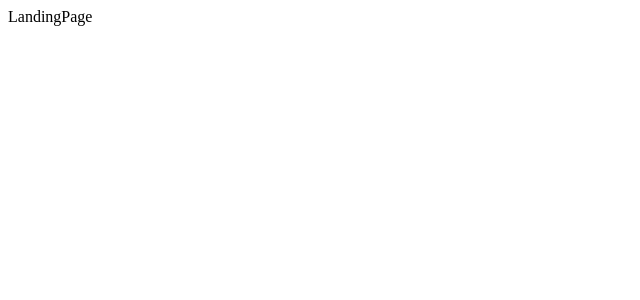
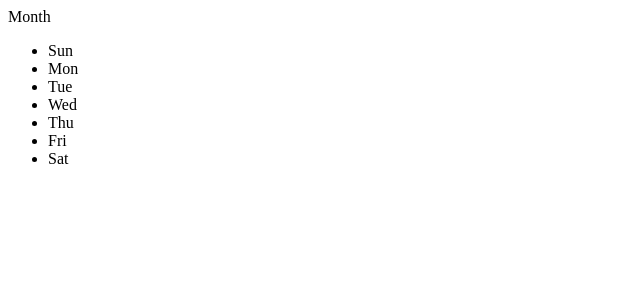
Before and after one commit to angelbenoit/React-Calendar, a React (Create React App) app: page / in a window 1280 px wide. Shown: the top 300 px of the page, without its empty margins (0-640 px from the left). Built offline with nearby package versions, Linux system fonts and the light colour scheme.

Commit message:
start calendar logic

```diff
--- a/src/App.js
+++ b/src/App.js
@@ -1,5 +1,5 @@
 import React, { Component } from 'react';
-import LandingPage from './components/LandingPage';
+import Calendar from './components/Calendar';
 import {BrowserRouter,Route} from 'react-router-dom';
 import { connect } from 'react-redux';
 //import * as actions from './actions';
@@ -10,7 +10,7 @@ class App extends Component {
       <div className="App">
         <BrowserRouter>
           <div>
-              <Route exact path='/' component={LandingPage} />
+              <Route exact path='/' component={Calendar} />
           </div>
         </BrowserRouter>
       </div>
--- /dev/null
+++ b/src/components/Calendar.js
@@ -0,0 +1,115 @@
+import React, { Component } from 'react';
+
+class LandingPage extends Component {
+
+    fillCalendar(dateObject){
+        let dates = [];
+        let display = [];
+        for(let i = 0; i < dateObject.length; i++){
+            let splitDateObject = dateObject[i].toString().split(" ");
+            let dayOfWeek = splitDateObject[0];
+            let dayNumber = splitDateObject[2];
+            dates.push({
+                dayWeek: dayOfWeek,
+                dayNum: dayNumber
+            })
+        }
+
+        //firstDayOfMonth gets the day of the week, for example monday = 1, thursday = 3, sunday = 0
+        const firstDayOfMonth = this.getMonthStart(dates[0].dayWeek);
+
+        let startEmpty;
+        //startEmpty fills the first empty spots in the calendar, for example
+        //if the month begins on a tuesday, then sunday, and monday will be filled in blank
+
+        //if it's equal to 0, then that means the first week is blank because a calendar has a
+        //default of 35 spots, 5 rows with 7 days each
+        if(firstDayOfMonth === 0)
+          startEmpty = 7;
+        //otherwise keep it at whatever the first day is
+        else
+          startEmpty = firstDayOfMonth;
+
+        //first for loop fills in the first set of empty boxes in the calendar if necessary
+        for(let j = 0; j < firstDayOfMonth; j++){
+            display.push("EMPTY");
+        }
+
+        //the second for loop fills in the boxes with actual dates, it will be filled in
+        //with the day of the week and month number
+        for(let k = 0; k < Number(dates[dates.length-1].dayNum); k++){
+            display.push(dates[k])
+        }
+
+        //the third for loop fills in the second set of empty boxes
+        //starts at 0 and counts up to (35 minus the amount of items in the display array)
+        const endEmpty = Math.abs(35-(Number(dates[dates.length-1].dayNum))+firstDayOfMonth);
+        //endEmpty holds the number of remaining available spots in the 35 length of the calendar
+        //it takes 35 and subtracts it by the amount of starting empty spots and day number of the last
+        //day of the week
+        //for example in august 2018, the calendar starts with 3 empty spots because month starts on wednsday
+        //and the last day of the month is the 31st, so we have 35 - (31 + 3) = 1, so we have one spot remaining
+        for(let l = 0; l < endEmpty; l++){
+          display.push("EMPTY");
+        }
+    }
+
+    getDaysInMonth(month, year) {
+        var date = new Date(year, month, 1);
+        var days = [];
+        while (date.getMonth() === month) {
+           days.push(new Date(date));
+           date.setDate(date.getDate() + 1);
+        }
+        return days;
+   }
+
+   getMonthStart(day){
+        switch(day){
+            case "Sun":
+                return 0;
+            case "Mon":
+                return 1;
+            case "Tue":
+                return 2;
+            case "Wed":
+                return 3;
+            case "Thu":
+                return 4;
+            case "Fri":
+                return 5;
+            case "Sat":
+                return 6;
+        }
+   }
+
+    render() {
+        return (
+            <div className="calendar">
+                <div className="calendar_header">
+                    Month
+                </div>
+                <div className="calendar_body">
+                    <div className="calendar_body__dayTitle">
+                        <ul>
+                            <li className="calendar_body__day">Sun</li>
+                            <li className="calendar_body__day">Mon</li>
+                            <li className="calendar_body__day">Tue</li>
+                            <li className="calendar_body__day">Wed</li>
+                            <li className="calendar_body__day">Thu</li>
+                            <li className="calendar_body__day">Fri</li>
+                            <li className="calendar_body__day">Sat</li>
+                        </ul>
+                    </div>
+                    <div className="calendar_body__days">
+                        <ul>
+
+                        </ul>
+                    </div>
+                </div>
+            </div>
+        );
+    }
+}
+
+export default LandingPage;
--- a/src/components/LandingPage.js
+++ /dev/null
@@ -1,13 +0,0 @@
-import React, { Component } from 'react';
-
-class LandingPage extends Component {
-    render() {
-        return (
-            <div>
-                LandingPage
-            </div>
-        );
-    }
-}
-
-export default LandingPage;
```
